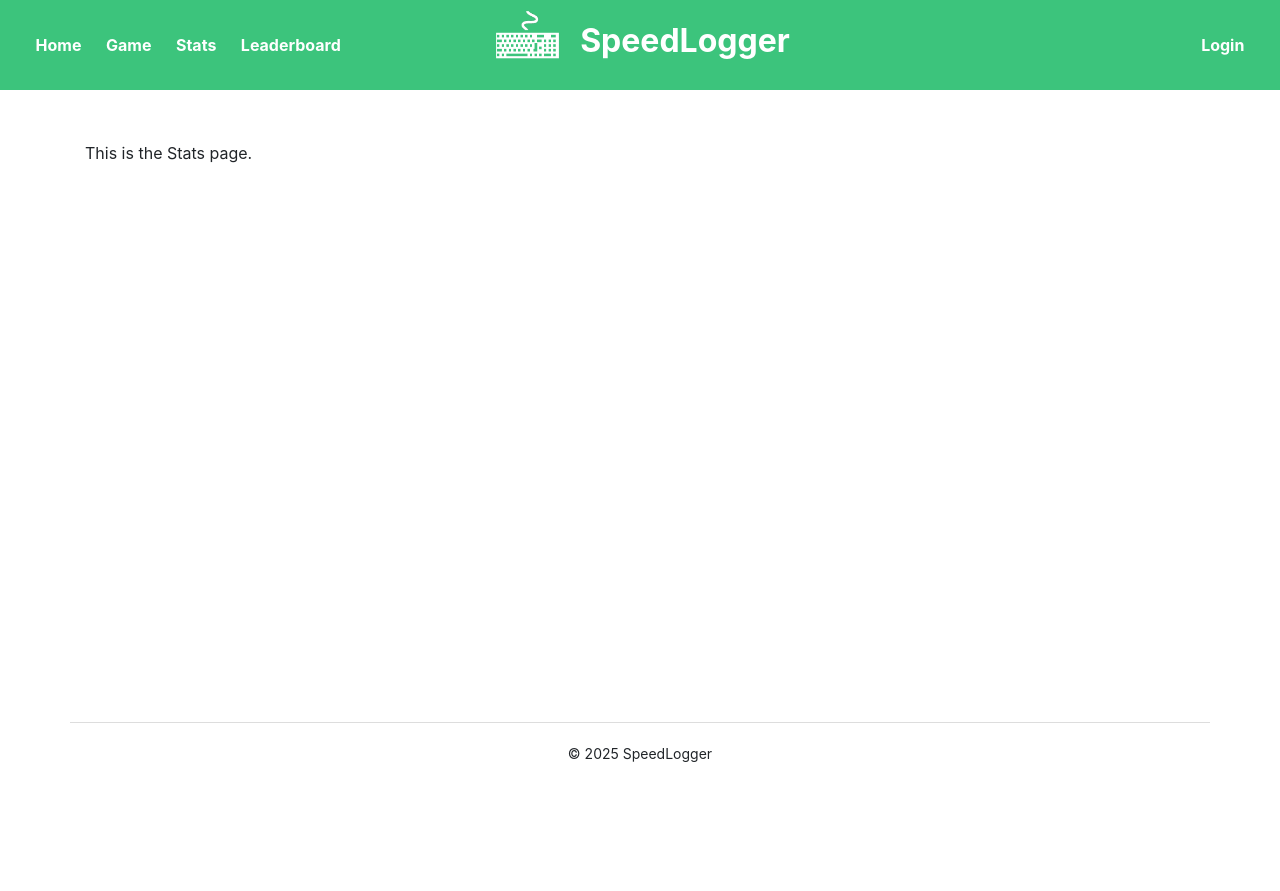
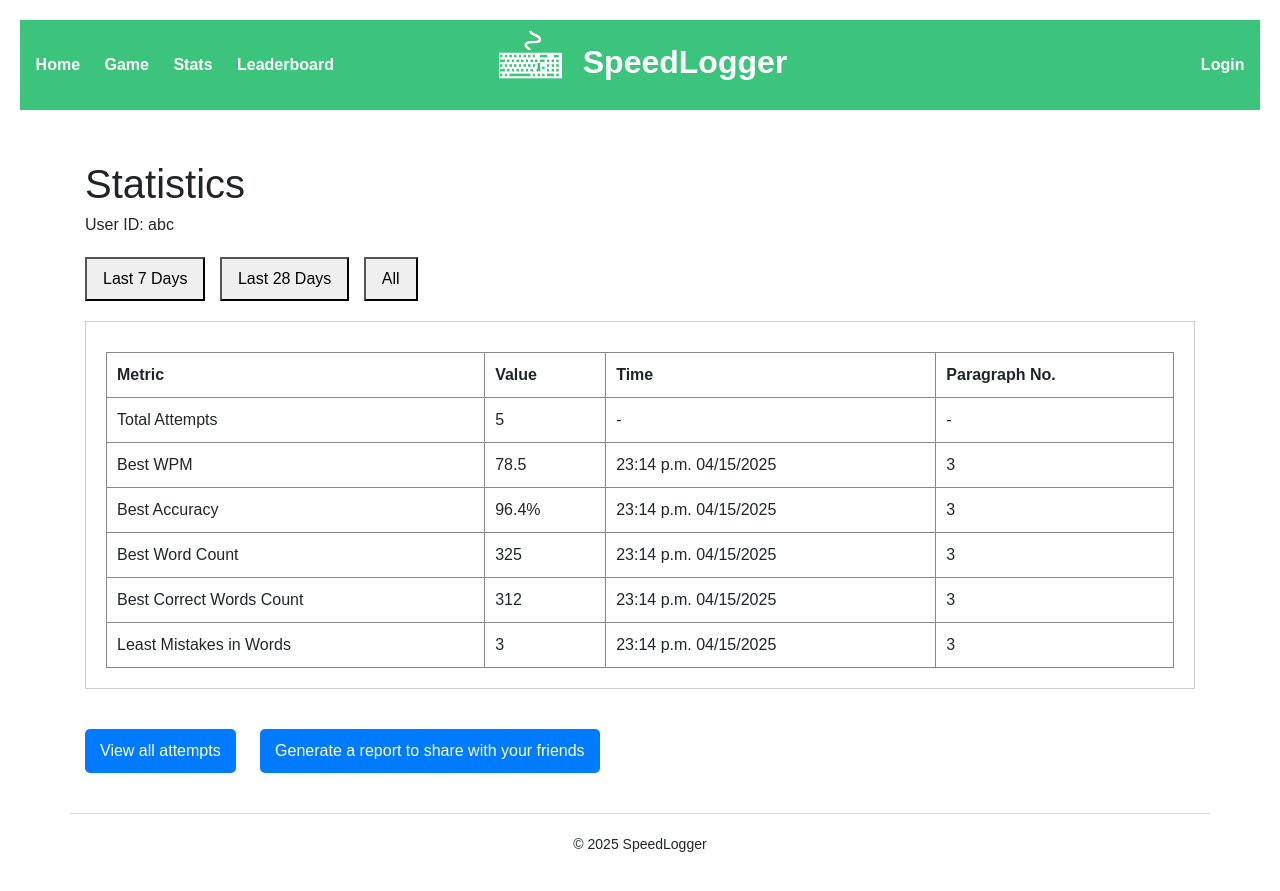
Before and after one commit to LiamHearderDev/AWD-Project, a Flask app: page /stats in a window 1280 px wide. Before the commit the page ends 762 px from the top, so only its background shows below. Run offline with Flask 3, Linux system fonts and the light colour scheme.

Commit message:
WIP - Unfinished Stats page
- Implemented a basic and unstyled stats page

```diff
--- a/app/templates/stats/stats.html
+++ b/app/templates/stats/stats.html
@@ -1,7 +1,130 @@
 {% extends "base.html" %}
 
+{% block head %}
+<style>
+    body {
+        font-family: Arial, sans-serif;
+        padding: 20px;
+    }
+    h1 {
+        margin-bottom: 5px;
+    }
+    .user-id {
+        margin-bottom: 20px;
+    }
+    .filter-buttons button {
+        margin-right: 10px;
+        padding: 8px 16px;
+        cursor: pointer;
+    }
+    .table-section {
+        margin-top: 20px;
+        border: 1px solid #ccc;
+        padding: 20px;
+    }
+    .nav-buttons {
+        margin-top: 40px;
+    }
+    .nav-buttons a {
+        display: inline-block;
+        margin-right: 20px;
+        padding: 10px 15px;
+        background-color: #007BFF;
+        color: white;
+        text-decoration: none;
+        border-radius: 5px;
+    }
+    .nav-buttons a:hover {
+        background-color: #0056b3;
+    }
+    table {
+        width: 100%;
+        border-collapse: collapse;
+        margin-top: 10px;
+    }
+    table, th, td {
+        border: 1px solid #888;
+    }
+    th, td {
+        padding: 10px;
+        text-align: left;
+    }
+</style>
+{% endblock %}
+
 {% block content %}
-    <p>
-        This is the Stats page.
-    </p>
+
+
+
+    <h1>Statistics</h1>
+    <div class="user-id">User ID: abc</div>
+
+    <div class="filter-buttons">
+        <button onclick="showTable('7')">Last 7 Days</button>
+        <button onclick="showTable('28')">Last 28 Days</button>
+        <button onclick="showTable('all')">All</button>
+    </div>
+
+    <div class="table-section" id="tableContainer">
+        <!-- Table for Last 7 Days -->
+        <table id="table7">
+            <tr>
+                <th>Metric</th><th>Value</th><th>Time</th><th>Paragraph No.</th>
+            </tr>
+            <tr><td>Total Attempts</td><td>5</td><td>-</td><td>-</td></tr>
+            <tr><td>Best WPM</td><td>78.5</td><td>23:14 p.m. 04/15/2025</td><td>3</td></tr>
+            <tr><td>Best Accuracy</td><td>96.4%</td><td>23:14 p.m. 04/15/2025</td><td>3</td></tr>
+            <tr><td>Best Word Count</td><td>325</td><td>23:14 p.m. 04/15/2025</td><td>3</td></tr>
+            <tr><td>Best Correct Words Count</td><td>312</td><td>23:14 p.m. 04/15/2025</td><td>3</td></tr>
+            <tr><td>Least Mistakes in Words</td><td>3</td><td>23:14 p.m. 04/15/2025</td><td>3</td></tr>
+        </table>
+
+        <!-- Table for Last 28 Days -->
+        <table id="table28" style="display: none;">
+            <tr>
+                <th>Metric</th><th>Value</th><th>Time</th><th>Paragraph No.</th>
+            </tr>
+            <tr><td>Total Attempts</td><td>12</td><td>-</td><td>-</td></tr>
+            <tr><td>Best WPM</td><td>84.2</td><td>19:02 p.m. 04/05/2025</td><td>4</td></tr>
+            <tr><td>Best Accuracy</td><td>97.1%</td><td>19:02 p.m. 04/05/2025</td><td>4</td></tr>
+            <tr><td>Best Word Count</td><td>355</td><td>19:02 p.m. 04/05/2025</td><td>4</td></tr>
+            <tr><td>Best Correct Words Count</td><td>345</td><td>19:02 p.m. 04/05/2025</td><td>4</td></tr>
+            <tr><td>Least Mistakes in Words</td><td>2</td><td>19:02 p.m. 04/05/2025</td><td>4</td></tr>
+        </table>
+
+        <!-- Table for All Time -->
+        <table id="tableAll" style="display: none;">
+            <tr>
+                <th>Metric</th><th>Value</th><th>Time</th><th>Paragraph No.</th>
+            </tr>
+            <tr><td>Total Attempts</td><td>37</td><td>-</td><td>-</td></tr>
+            <tr><td>Best WPM</td><td>88.9</td><td>15:45 p.m. 03/10/2025</td><td>2</td></tr>
+            <tr><td>Best Accuracy</td><td>98.5%</td><td>15:45 p.m. 03/10/2025</td><td>2</td></tr>
+            <tr><td>Best Word Count</td><td>382</td><td>15:45 p.m. 03/10/2025</td><td>2</td></tr>
+            <tr><td>Best Correct Words Count</td><td>377</td><td>15:45 p.m. 03/10/2025</td><td>2</td></tr>
+            <tr><td>Least Mistakes in Words</td><td>1</td><td>15:45 p.m. 03/10/2025</td><td>2</td></tr>
+        </table>
+    </div>
+
+    <div class="nav-buttons">
+        <a href="allattempts.html">View all attempts</a>
+        <a href="report.html">Generate a report to share with your friends</a>
+    </div>
+
+    <script>
+        function showTable(period) {
+            document.getElementById('table7').style.display = 'none';
+            document.getElementById('table28').style.display = 'none';
+            document.getElementById('tableAll').style.display = 'none';
+
+            if (period === '7') {
+                document.getElementById('table7').style.display = 'table';
+            } else if (period === '28') {
+                document.getElementById('table28').style.display = 'table';
+            } else {
+                document.getElementById('tableAll').style.display = 'table';
+            }
+        }
+    </script>
+
 {% endblock %}
```
Also changed, not shown: app/templates/stats/shared_stats.html (+30 -3 lines).
